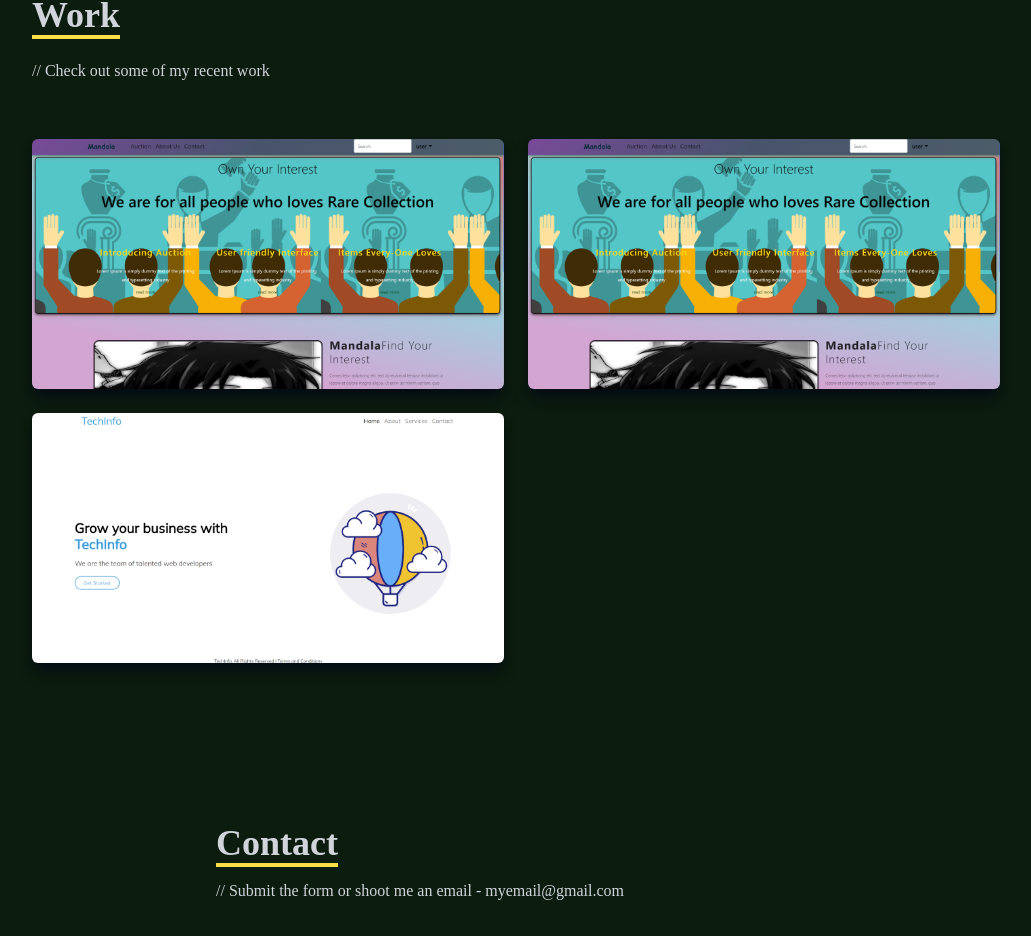
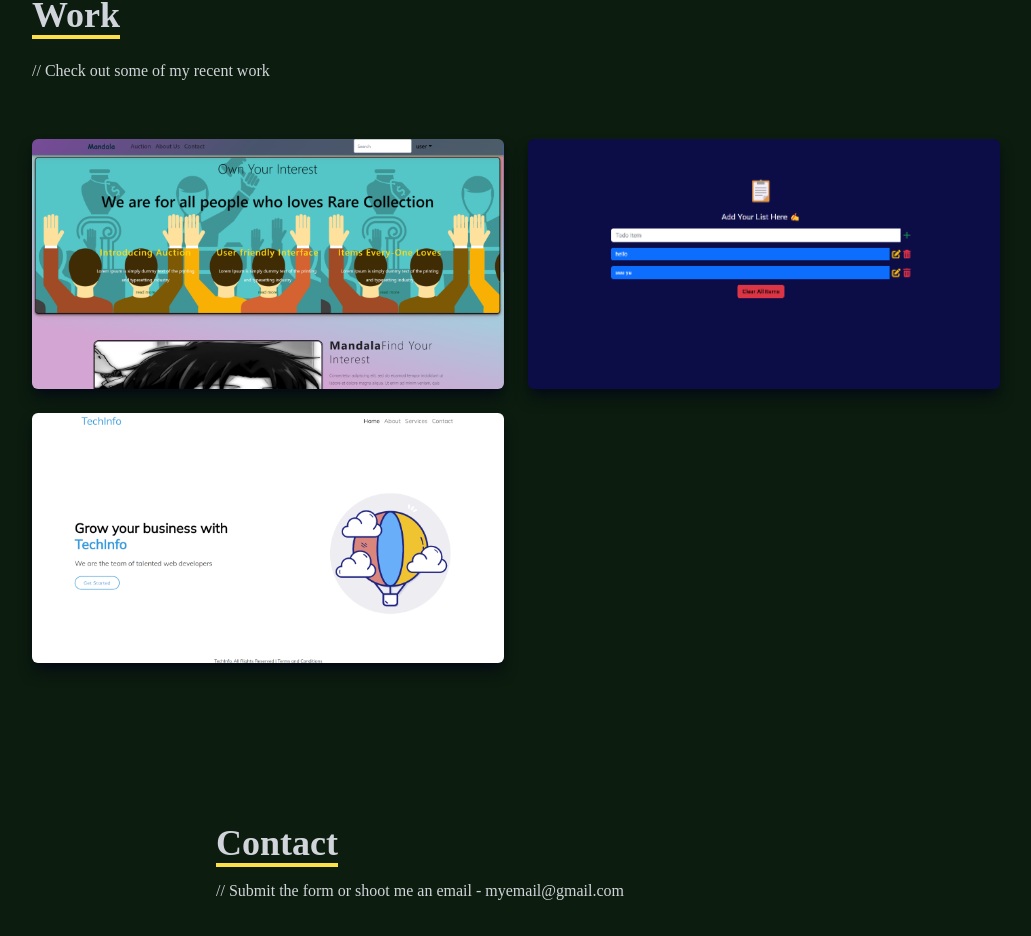
Before and after one commit to SherchanStrikes/portfolio, a React (Create React App) app: page / in a window 1280 px wide. Shown: the part 2471-3407 px from the top of the page, without its empty margins (124-1155 px from the left). Built offline with nearby package versions, Linux system fonts and the light colour scheme.

Commit message:
work3 image added

```diff
--- a/src/components/Work.jsx
+++ b/src/components/Work.jsx
@@ -1,6 +1,7 @@
 import React from "react";
 import workImg from "../assets/workImg.png";
 import workImg2 from "../assets/workImg2.png";
+import workImg3 from "../assets/todolist.png";
 const Work = () => {
   return (
     <div name="work" className="w-full h-screen md:h-screen text-gray-300 bg-[#0c1c0e] ">
@@ -19,7 +20,7 @@ const Work = () => {
             className="shadow-lg shadow-[#040c16] group container rounded-md flex justify-center items-center mx-auto content-div"
           >
             {/*Hover */}
-            <div className="opacity-0 group-hover:opacity-60">
+            <div className="opacity-0 group-hover:opacity-30">
               <span className="text-2xl font-bold text-white tracking-wider">
                 Auction Bidding Website
               </span>
@@ -33,11 +34,11 @@ const Work = () => {
             </div>
           </div>
           <div
-            style={{ backgroundImage: `url(${workImg})` }}
+            style={{ backgroundImage: `url(${workImg3})` }}
             className="shadow-lg shadow-[#040c16] group container rounded-md flex justify-center items-center mx-auto content-div"
           >
             {/*Hover */}
-            <div className="opacity-0 group-hover:opacity-60">
+            <div className="opacity-0 group-hover:opacity-30">
               <span className="text-2xl font-bold text-white tracking-wider">
                 Todo List App
               </span>
@@ -55,7 +56,7 @@ const Work = () => {
             className="shadow-lg shadow-[#040c16] group container rounded-md flex justify-center items-center mx-auto content-div"
           >
             {/*Hover */}
-            <div className="opacity-0 group-hover:opacity-60">
+            <div className="opacity-0 group-hover:opacity-30">
               <span className="text-2xl font-bold text-white tracking-wider">
                 Landing Page
               </span>
```
Also changed, not shown: src/assets/todolist.png (added).
